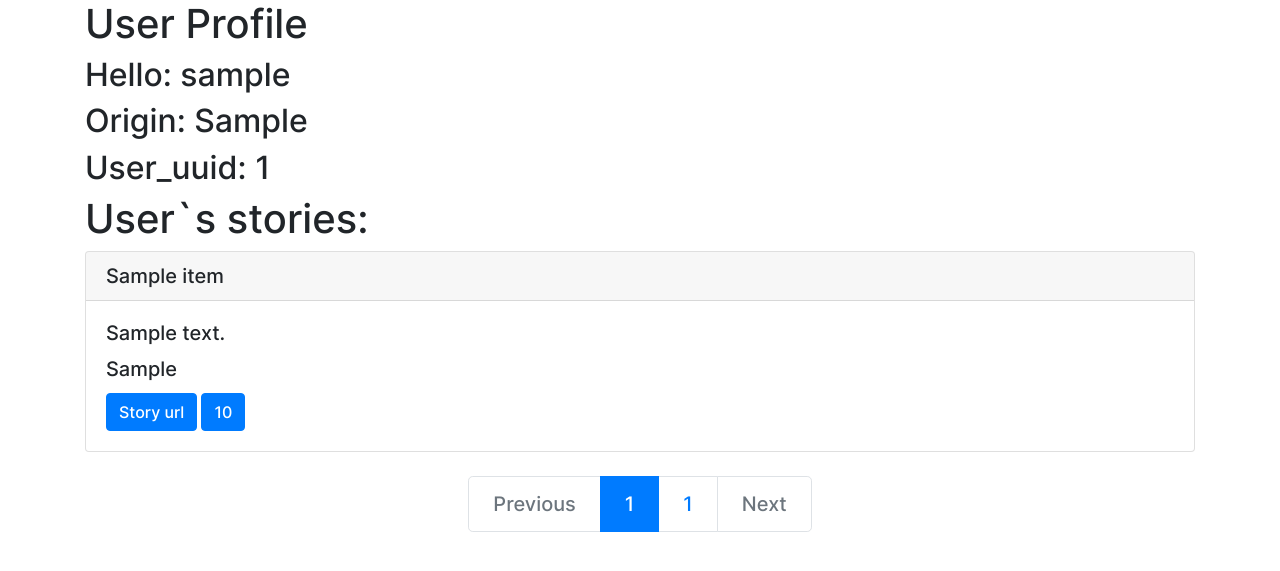
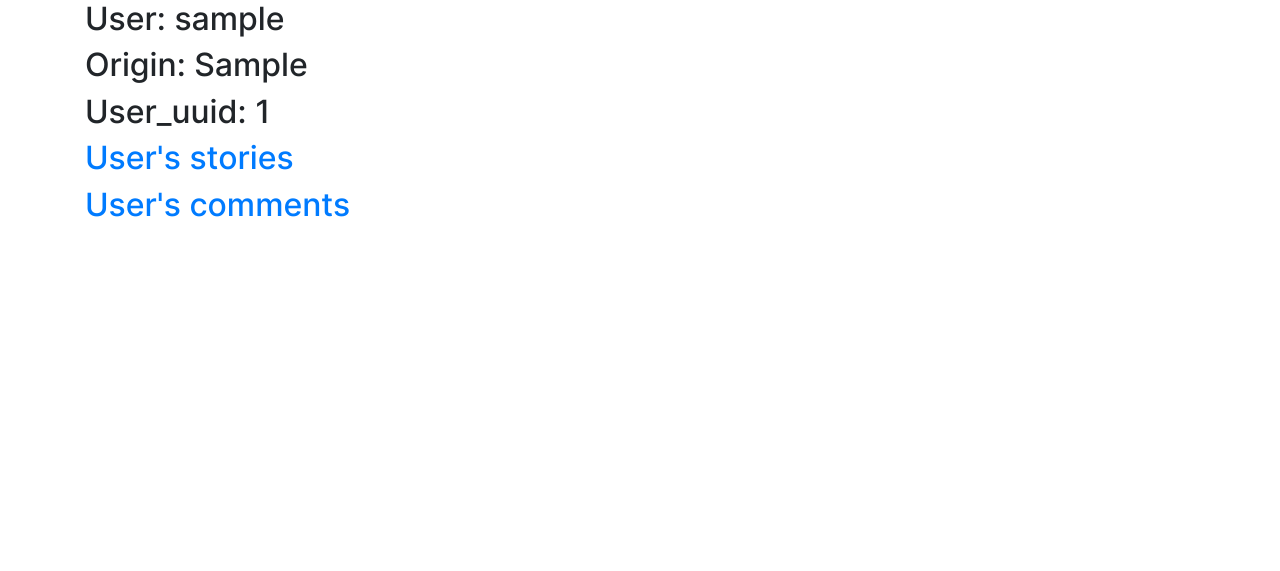
Before and after one commit to BorodaUA/flask_frontend, a Python web app: template users/templates/user_profile.html in a window 1280 px wide. Shown: the part 56-627 px from the top of the page. Run offline with Jinja, Linux system fonts and the light colour scheme; the template is opened without the code that fills it: most values are stand-ins (such as "Sample title", 1, 10 or a date in 2020); some libraries are stand-ins or nearby versions.

Commit message:
GET /users/<username> endpoint + folder for views

```diff
--- a/users/templates/user_profile.html
+++ b/users/templates/user_profile.html
@@ -1,100 +1,14 @@
 {% extends "base.html" %}
 {% block content %}
 <div id="container" class="container">
-<h1>User Profile</h1>
-<h2 id="username">Hello: {{username}}</h2>
+<h2 id="username">User: {{username}}</h2>
+{% if user_origin %}
 <h2 id="user_origin">Origin: {{user_origin}} </h2>
+{% endif %}
+{% if user_uuid %}
 <h2 id="user_uuid">User_uuid: {{user_uuid}} </h2>
-<h1>User`s stories:</h1>
-{% if username %}
-{% if stories %}
-{% for story in stories['items']%}
-<div id="story {{story.id}}" data-story_id="{{ story.id }}">
-    <div class="card">
-      <a class="title_url" href="#"><h5 class="card-header" id="story_title {{story.id}}">{{story.title}}</h5></a>
-      <div class="card-body">
-        <h5 class="card-title" id="story_text {{story.id}}">{{story.text}}</h5>
-        <h5 class="card-title" id="story_by {{story.id}}">{{story.by}}</h5>
-        <a href="{{story.url}}" class="btn btn-primary" id="story_url {{story.id}}">Story url</a>
-        <a href="#" class="btn btn-primary" id="story_score {{story.id}}">{{story.score}}</a>
-        {% if username == story.by and user_origin == story.origin %}
-          <button id="edit_story_btn" data-edit_story_btn="{{story.id}}" onclick="editStoryBtn();" class="btn btn-primary float-right">Edit</button>
-        {% endif %}
-      </div>
-    </div>
-  </div>
-{% if username == story.by and user_origin == story.origin %}
-<div id="edit_story_form {{ story.id }}">
-  <form class="story_form {{ story.id }}" method="post" action="{{ url_for('news.story_page_func', story_id=story.id)}}">
-    {{ edit_story_form.csrf_token }}
-    {{ edit_story_form.method_type(class_="form-control", id="form_method_type {}".format(story.id)) }}
-    <p>Story Title:</p>
-    {{ edit_story_form.story_title(class_="form-control", id="form_story_title {}".format(story.id)) }}
-    <br>
-    <p>Story Url:</p>
-    {{ edit_story_form.story_url(class_="form-control", id="form_story_url {}".format(story.id) ) }}
-    <br>
-    <p>Story Text:</p>
-    {{ edit_story_form.story_text(class_="form-control", id="form_story_text {}".format(story.id)) }}
-    <br>
-    {% for key, value in edit_story_form.errors.items() %}
-      {% for error_message in value %}
-          <li>{{ error_message }}</li>
-      {% endfor %}
-    {% endfor %}
-    <br>
-    <input class="btn btn-primary" type="submit" value="Edit story">
-    <button id="delete_story_btn" data-delete_story_btn="{{ story.id }}" onclick="deleteStoryBtn();" class="btn btn-danger">Delete story</button>
-    <button type="button" id="cancel_story_btn {{ story.id }}" data-cancel_story_btn="{{story.id}}" onclick="cancelStoryBtn();" class="btn btn-danger">Cancel</button>
-  </form>
-</div>
 {% endif %}
-{% endfor %}
-<br>
-<nav aria-label="Page navigation example">
-  <ul class="pagination pagination-lg justify-content-center">
-  {% if stories.has_previous %}
-      <li class="page-item">
-          <a class="page-link" href="{{ url_for(current_view_func, username=username, pagenumber=stories.previous_page)}}" tabindex="-1" aria-disabled="true">Previous</a>
-      </li>
-  {% else %}
-      <li class="page-item disabled">
-          <a class="page-link" href="#" tabindex="-1" aria-disabled="true">Previous</a>
-      </li>
-  {% endif %}
-
-  {% if stories.current_page != 1 and stories.previous_page != 1  %}
-      <li class="page-item"><a class="page-link" href="{{ url_for(current_view_func, username=username, pagenumber=1)}}">1</a></li>
-      <li class="page-item disabled"><a class="page-link" href="#">...</a></li>
-  {% endif %}
-
-  {% if stories.previous_page  %}
-      <li class="page-item"><a class="page-link" href="{{ url_for(current_view_func, username=username, pagenumber=stories.previous_page)}}">{{stories.previous_page}}</a></li>
-  {% endif %}
-
-      <li class="page-item active"><a class="page-link" href="{{ url_for(current_view_func, username=username, pagenumber=stories.current_page,)}}">{{stories.current_page}}</a></li>
-
-  {% if stories.next_page %}
-      <li class="page-item"><a class="page-link" href="{{ url_for(current_view_func, username=username, pagenumber=stories.next_page)}}">{{stories.next_page}}</a></li>
-  {% endif %}
-  {% if stories.current_page != stories.pages and stories.current_page != stories.pages - 1 %}
-      <li class="page-item disabled"><a class="page-link" href="#">...</a></li>
-      <li class="page-item"><a class="page-link" href="{{ url_for(current_view_func, username=username, pagenumber=stories.pages)}}">{{stories.pages}}</a></li>
-  {% endif %}
-
-  {% if stories.has_next %}
-      <li class="page-item">
-          <a class="page-link" href="{{ url_for(current_view_func, username=username, pagenumber=stories.next_page)}}">Next</a>
-      </li>
-  {% else %}
-      <li class="page-item disabled">
-          <a class="page-link" href="#">Next</a>
-      </li>
-  {% endif %}
-  </ul>
-</nav>
-<br>
-{% endif %}
-{% endif %}
+<h2><a href="#">User's stories</a></h2>
+<h2><a href="#">User's comments</a></h2>
 </div>
 {% endblock %}
```
Also changed, not shown: users/bp.py (+3 -41 lines), users/views/user_profile.py (added, +43 -0 lines).
